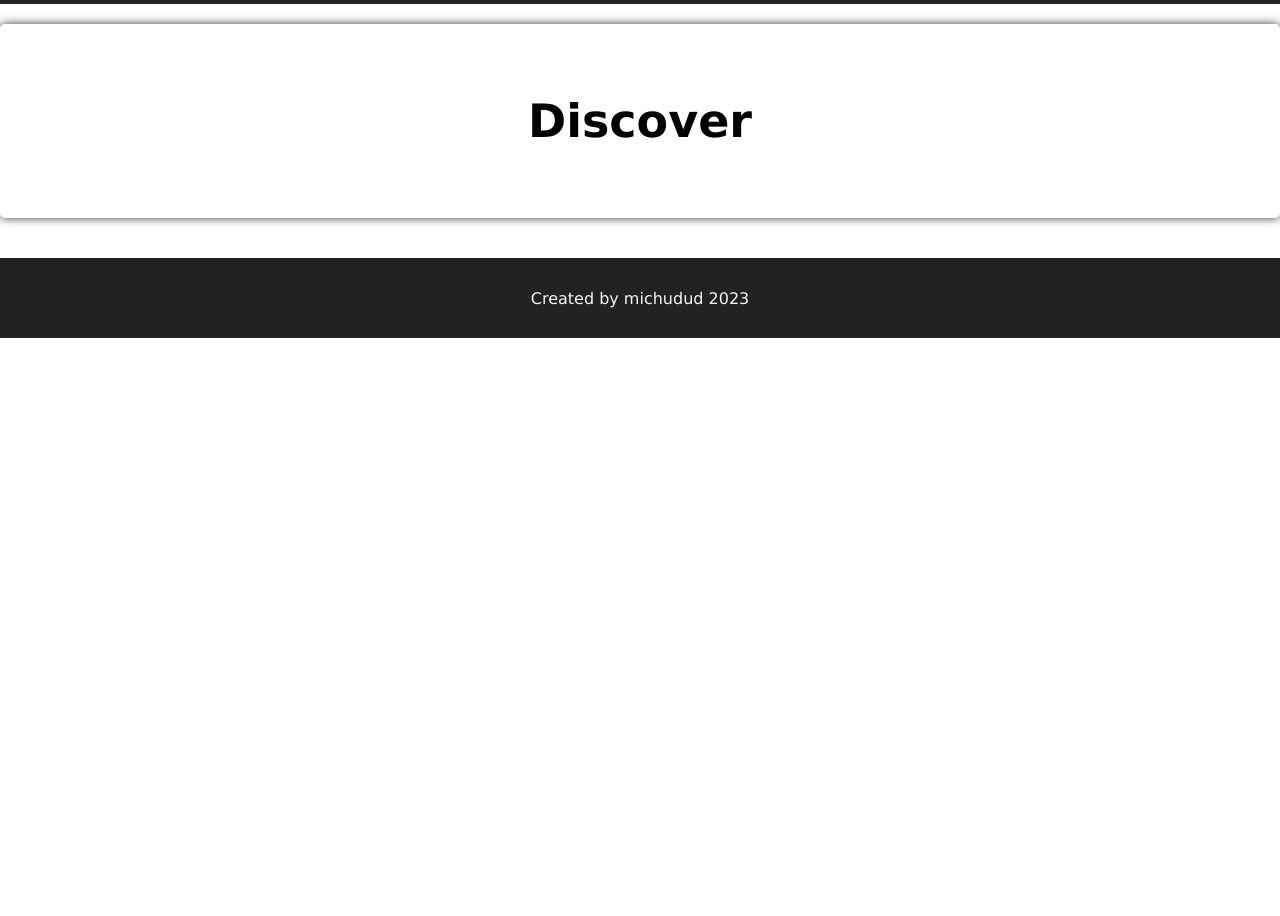
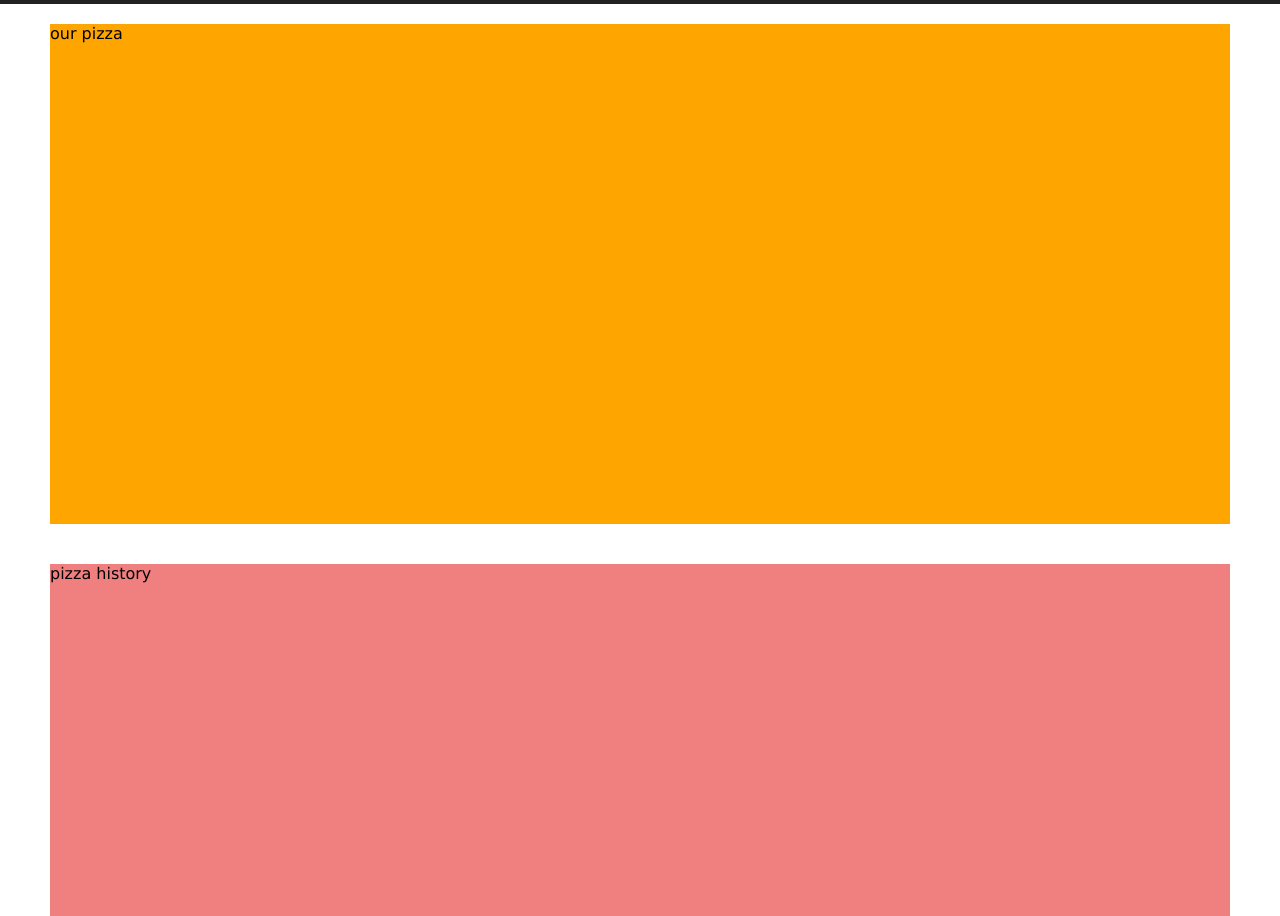
Before and after one commit to michudud/Pizza-System, a React (Vite) app: page /discover in a window 1280 px wide. Shown: the part 136-1052 px from the top of the page. Before the commit the page ends 800 px from the top, so only its background shows below. Built offline with nearby package versions, Linux system fonts and the light colour scheme.

Commit message:
add sections in discover page

```diff
--- a/src/pages/DiscoverPage/DiscoverPage.jsx
+++ b/src/pages/DiscoverPage/DiscoverPage.jsx
@@ -1,5 +1,7 @@
 import Footer from "../../components/Footer";
 import Header from "../../components/Header";
+import OurPizza from "./OurPizza";
+import PizzaHistory from "./PizzaHistory";
 import "./DiscoverPage.style.css";
 
 const DiscoverPage = () => {
@@ -7,7 +9,8 @@ const DiscoverPage = () => {
     <div className="DiscoverPage">
       <Header />
       <div className="page_content">
-        <h1 className="page_title">Discover</h1>
+        <OurPizza />
+        <PizzaHistory />
       </div>
       <Footer />
     </div>
--- a/src/pages/DiscoverPage/DiscoverPage.style.css
+++ b/src/pages/DiscoverPage/DiscoverPage.style.css
@@ -9,14 +9,4 @@
   flex-direction: column;
   width: 100%;
   max-width: 1300px;
-  box-shadow: 0px 0px 10px 0px rgb(54, 54, 54);
-  border-radius: 5px;
-  margin: 20px 0;
-  padding: 50px;
 }
-
-.DiscoverPage .page_title {
-  align-self: center;
-  font-size: 46px;
-  margin: 20px;
-}
--- /dev/null
+++ b/src/pages/DiscoverPage/OurPizza/OurPizza.jsx
@@ -0,0 +1,7 @@
+import "./OurPizza.style.css";
+
+const OurPizza = () => {
+  return <div className="OurPizza">our pizza</div>;
+};
+
+export default OurPizza;
--- /dev/null
+++ b/src/pages/DiscoverPage/OurPizza/OurPizza.style.css
@@ -0,0 +1,5 @@
+.OurPizza {
+  height: 500px;
+  background-color: orange;
+  margin: 20px 50px;
+}
--- /dev/null
+++ b/src/pages/DiscoverPage/OurPizza/index.js
@@ -0,0 +1,2 @@
+import OurPizza from "./OurPizza";
+export default OurPizza;
--- /dev/null
+++ b/src/pages/DiscoverPage/PizzaHistory/PizzaHistory.jsx
@@ -0,0 +1,7 @@
+import "./PizzaHistory.style.css";
+
+const PizzaHistory = () => {
+  return <div className="PizzaHistory">pizza history</div>;
+};
+
+export default PizzaHistory;
--- /dev/null
+++ b/src/pages/DiscoverPage/PizzaHistory/PizzaHistory.style.css
@@ -0,0 +1,5 @@
+.PizzaHistory {
+  height: 500px;
+  background-color: lightcoral;
+  margin: 20px 50px;
+}
--- /dev/null
+++ b/src/pages/DiscoverPage/PizzaHistory/index.js
@@ -0,0 +1,2 @@
+import PizzaHistory from "./PizzaHistory";
+export default PizzaHistory;
```
